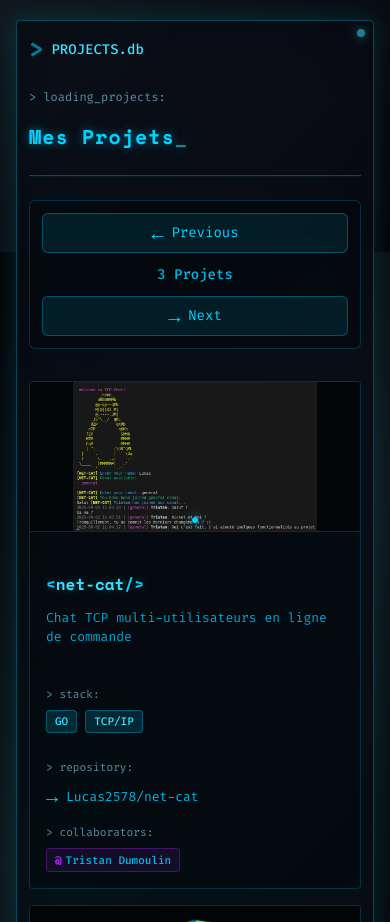
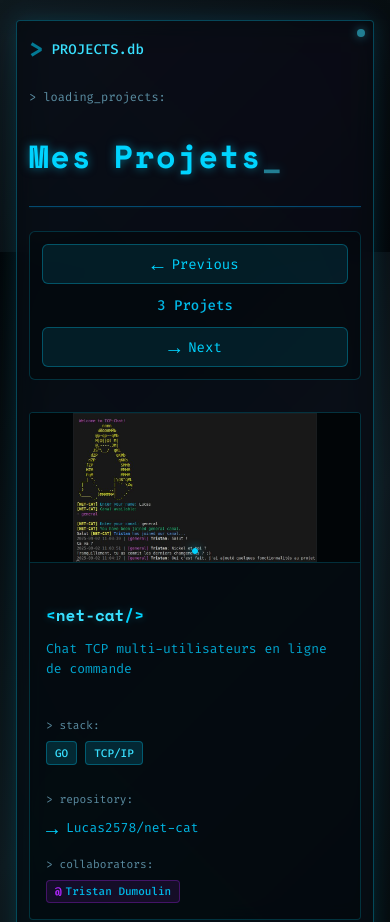
Before and after one commit to Lucas2578/portfolioV2, a React (Create React App) app: page / in a window 390 px wide. Shown: the part 2280-3202 px from the top of the page. Built offline with nearby package versions, Linux system fonts and the light colour scheme.

Commit message:
Update css
Fix font-size for title on project section

```diff
--- a/src/styles/components/projects/_projects.scss
+++ b/src/styles/components/projects/_projects.scss
@@ -560,7 +560,7 @@
     }
 
     &__title {
-      font-size: 1.25rem;
+      font-size: 2rem;
     }
 
     &__item-header,
```
